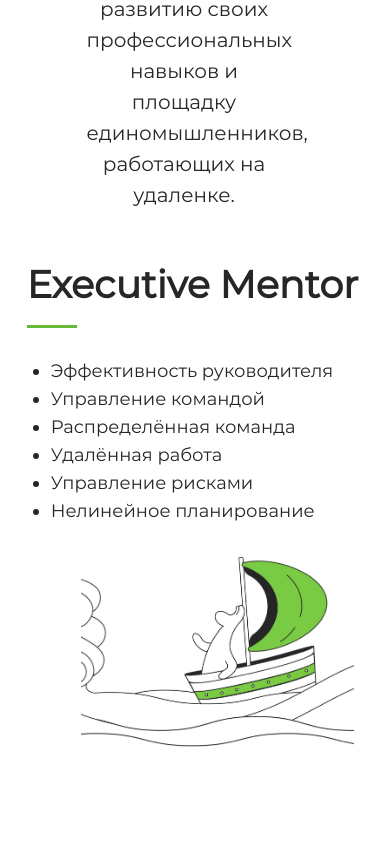
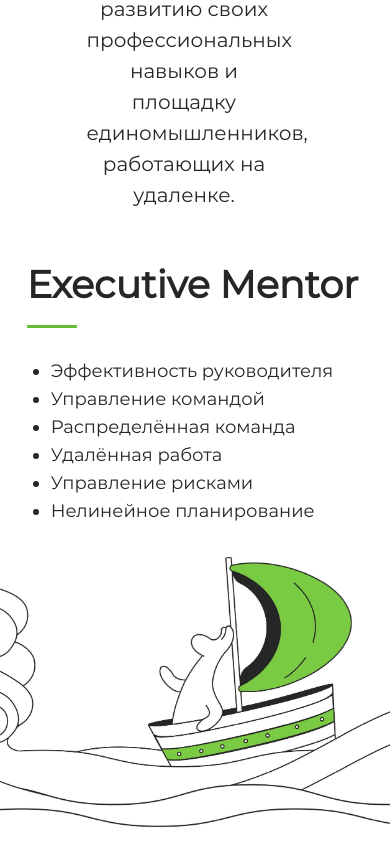
Before and after one commit to ITGirls-PM/developers, a Next.js app: page /mainlist in a window 390 px wide. Shown: the part 1047-1891 px from the top of the page. Before the commit the page ends 1805 px from the top, so only its background shows below. Built offline with nearby package versions, Linux system fonts and the light colour scheme.

Commit message:
изменен размер 2 изображения для мобильной версии

```diff
--- a/src/app/mainlist/style.module.scss
+++ b/src/app/mainlist/style.module.scss
@@ -78,7 +78,8 @@
     object-fit: cover;
 
     @media screen and (max-width: 960px) {
-      width: 70%;
+      width: 100%;
+      margin-inline-start: 0;
     }
   }
 }
```
